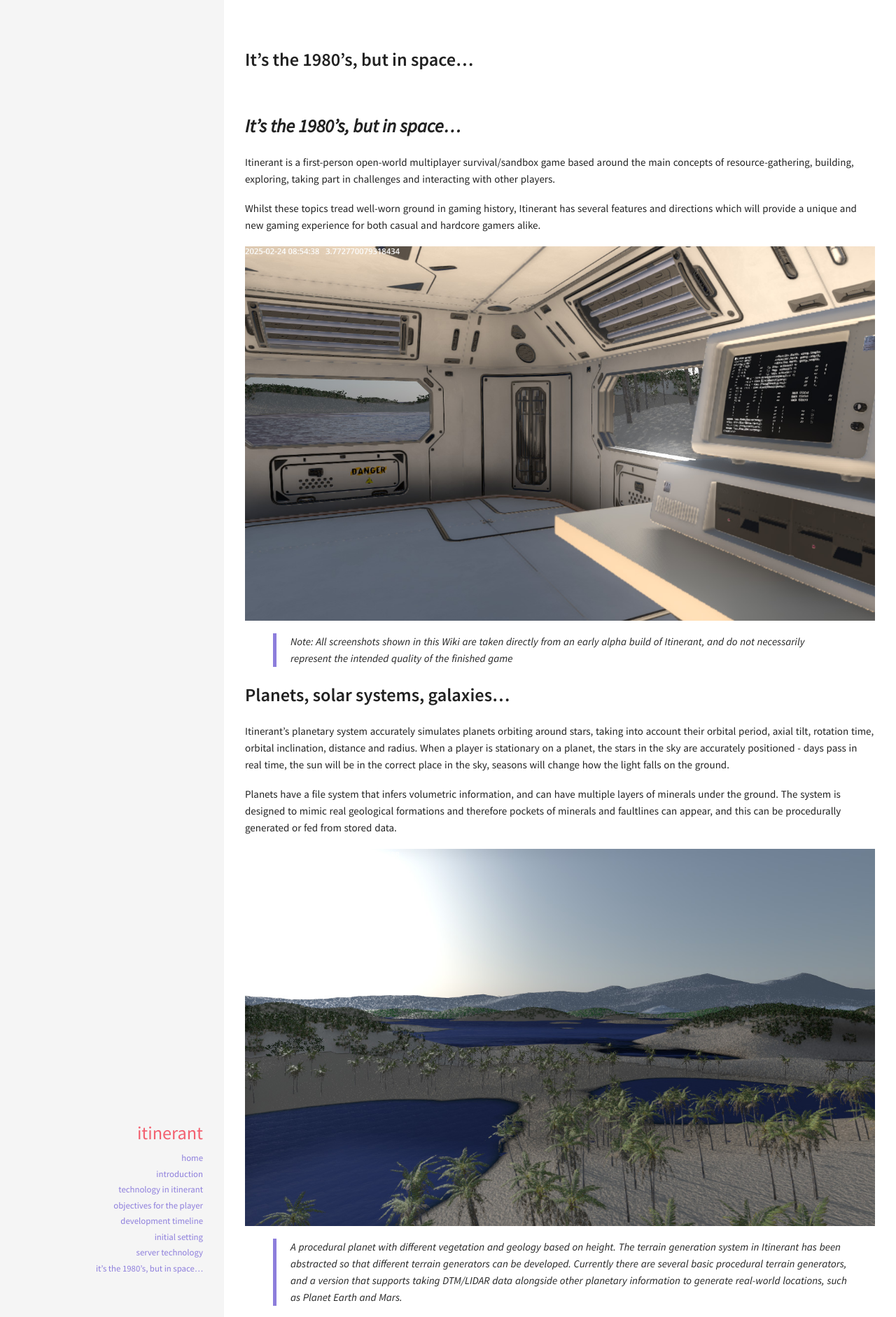
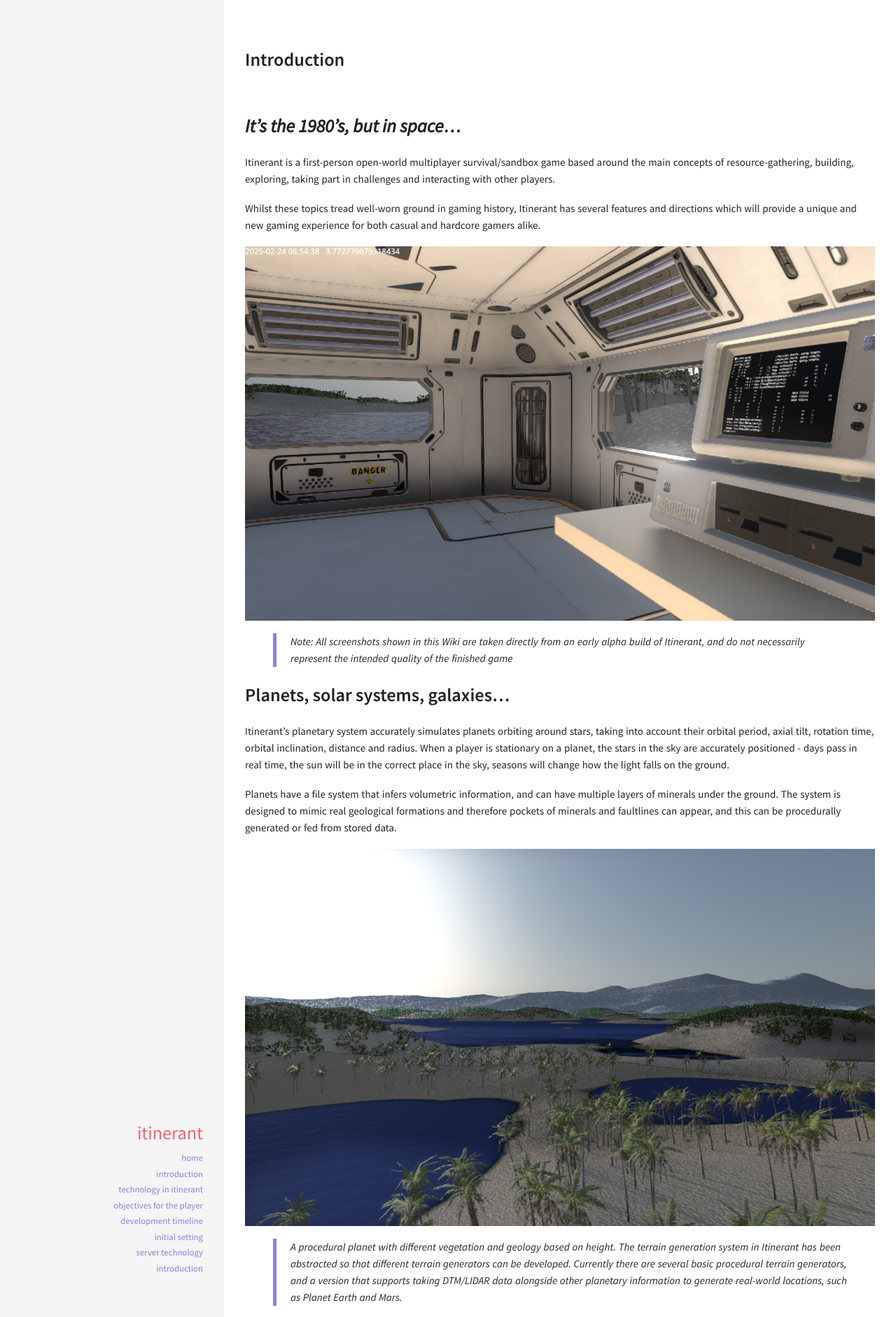
Before and after one commit to ItinerantUniverse/itinerantuniverse.github.io, a Jekyll site: the page built from index.md, in a window 1280 px wide. Shown: the top 1882 px of the page at 70% size. Built offline with Jekyll 4.4.1, drawn with Linux system fonts in a browser that asks for light colours; our own code applies the rules of GitHub Pages for plain Markdown files.

Commit message:
Update index.md

```diff
--- a/index.md
+++ b/index.md
@@ -1,6 +1,9 @@
 ---
 layout: page
-permalink: /
+title: Introduction
+subtitle:
+gh-badge: [star, fork, follow]
+tags: [test]
 ---
 ## _It's the 1980's, but in space..._
 
```
